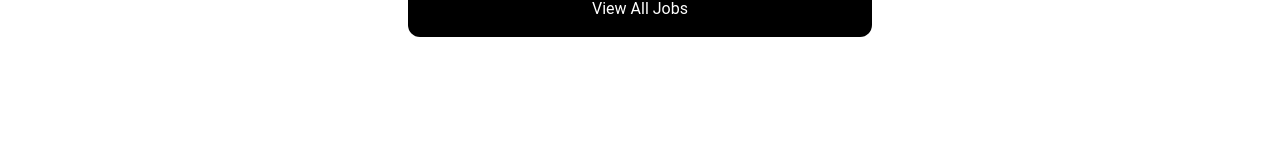
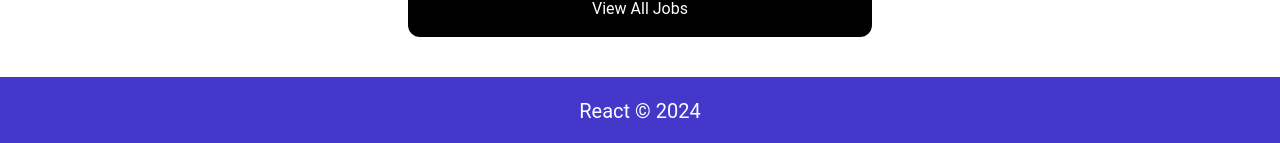
Before and after one commit to EmeksTech/React-Jobs, a React (Vite) app: page / in a window 1280 px wide. Shown: the part 808-951 px from the top of the page. Before the commit the page ends 885 px from the top, so only its background shows below. Built offline with nearby package versions, Linux system fonts and the light colour scheme; no server answers.

Commit message:
adding footer

```diff
--- /dev/null
+++ b/src/components/Footer.jsx
@@ -0,0 +1,15 @@
+import React from 'react'
+
+const Footer = () => {
+
+     return (
+    <footer className="bg-indigo-700 border-b border-indigo-500 p-5">
+          <div className='container text-white text-center text-xl mx-auto'>
+              <p>React &copy; 2024</p>
+         </div>
+    </footer>
+  );
+
+}
+
+export default Footer
--- a/src/layouts/MainLayout.jsx
+++ b/src/layouts/MainLayout.jsx
@@ -2,13 +2,15 @@ import { Outlet } from 'react-router-dom';
 import Navbar from '../components/Navbar';
 import { ToastContainer } from 'react-toastify';
 import 'react-toastify/dist/ReactToastify.css';
+import Footer from '../components/Footer';
 
 const MainLayout = () => {
   return (
       <>
           <Navbar />
          <Outlet />
-         <ToastContainer />
+      <ToastContainer />
+      <Footer />
 
     </>
   )
```
